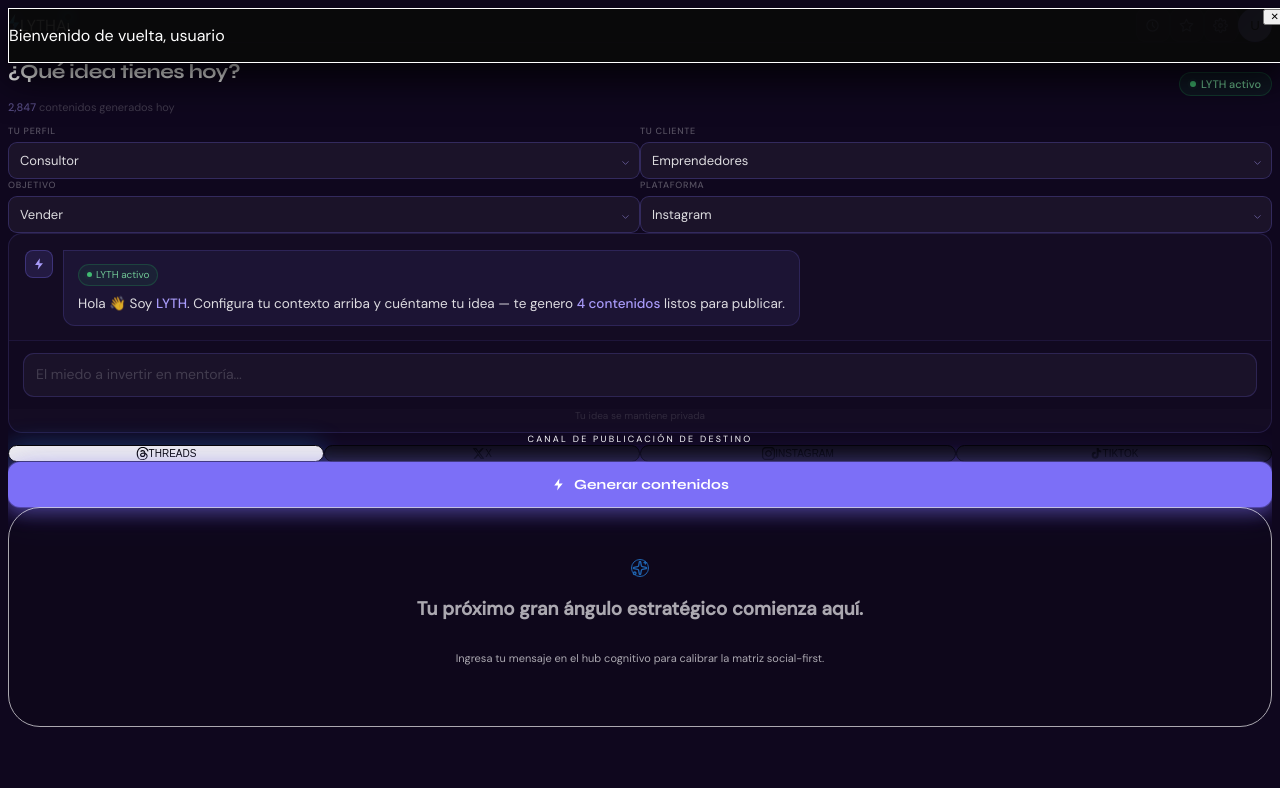
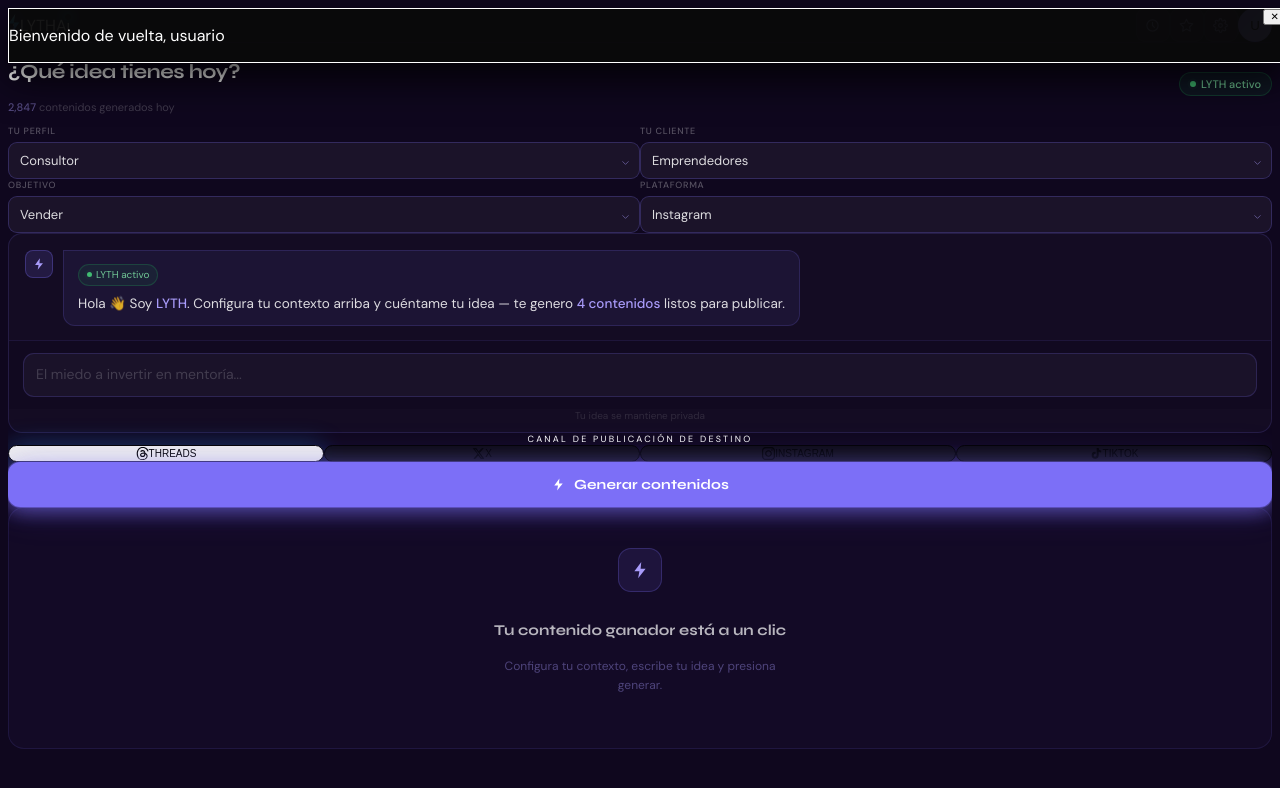
Before and after one commit to jonatancorrea-ai/lythapp, a React (Vite) app: page / in a window 1280 px wide. Both pictures are taken after a click on the button "Iniciar sesión con Google". Shown: the top 788 px of the page. Built offline with nearby package versions, Linux system fonts and the light colour scheme.

Commit message:
Update EmptyState.tsx

```diff
--- a/src/components/EmptyState.tsx
+++ b/src/components/EmptyState.tsx
@@ -1,22 +1,34 @@
 import { motion } from 'motion/react';
-import { Sparkles } from 'lucide-react';
 
 export default function EmptyState() {
   return (
     <motion.div
-      initial={{ opacity: 0, scale: 0.98 }}
-      animate={{ opacity: 0.65, scale: 1 }}
-      transition={{ duration: 0.8, ease: "easeOut" }}
-      className="flex flex-col items-center justify-center p-12 text-center border border-white/[0.04] bg-[#0A0A0A]/20 backdrop-blur-md rounded-[32px] min-h-[220px]"
+      initial={{ opacity: 0, y: 8 }}
+      animate={{ opacity: 1, y: 0 }}
+      transition={{ duration: 0.6, ease: 'easeOut' }}
+      style={{
+        display: 'flex',
+        flexDirection: 'column',
+        alignItems: 'center',
+        justifyContent: 'center',
+        padding: '40px 24px',
+        textAlign: 'center',
+        background: 'rgba(124,111,247,0.04)',
+        border: '0.5px solid rgba(124,111,247,0.12)',
+        borderRadius: '16px',
+        minHeight: '160px',
+      }}
     >
-      <div className="w-12 h-12 rounded-full bg-white/[0.02] border border-white/5 flex items-center justify-center text-[#2997ff] mb-4">
-        <Sparkles size={16} className="animate-pulse" />
+      <div style={{ width: '44px', height: '44px', borderRadius: '13px', background: 'rgba(124,111,247,0.1)', border: '0.5px solid rgba(124,111,247,0.25)', display: 'flex', alignItems: 'center', justifyContent: 'center', marginBottom: '14px' }}>
+        <svg width="20" height="20" viewBox="0 0 32 32" fill="none">
+          <path d="M18 3L7 18H15L13 29L25 14H17L18 3Z" fill="#A89BF9"/>
+        </svg>
       </div>
-      <h3 className="text-zinc-300 font-sans font-medium text-sm md:text-base tracking-tight">
-        Tu próximo gran ángulo estratégico comienza aquí.
-      </h3>
-      <p className="text-zinc-550 text-[11px] sm:text-xs font-mono mt-1.5 max-w-sm">
-        Ingresa tu mensaje en el hub cognitivo para calibrar la matriz social-first.
+      <p style={{ fontFamily: 'Syne, sans-serif', fontWeight: 700, fontSize: '15px', color: 'rgba(255,255,255,0.7)', marginBottom: '6px' }}>
+        Tu contenido ganador está a un clic
+      </p>
+      <p style={{ fontSize: '12px', color: 'rgba(168,155,249,0.4)', lineHeight: 1.6, maxWidth: '280px' }}>
+        Configura tu contexto, escribe tu idea y presiona generar.
       </p>
     </motion.div>
   );
```
